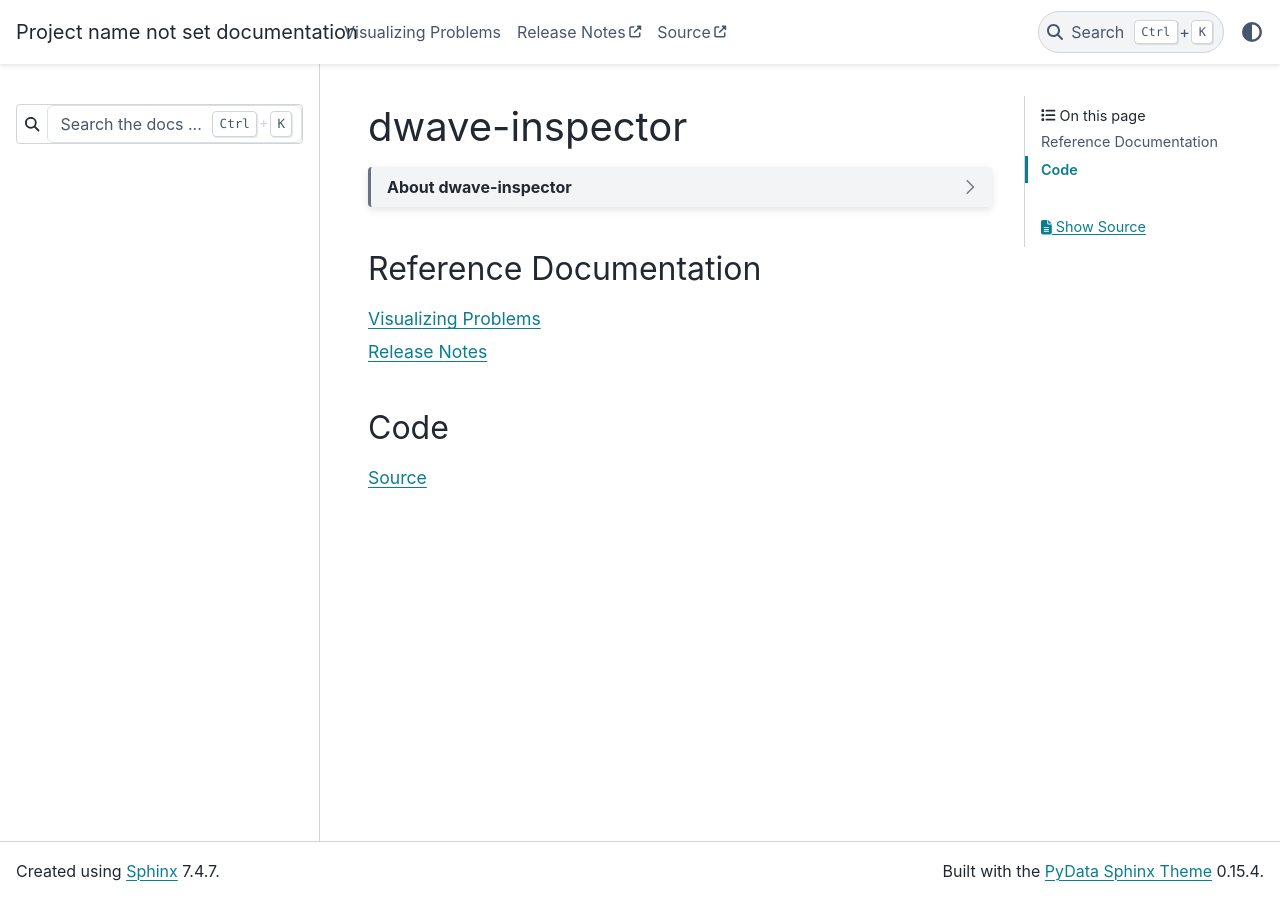
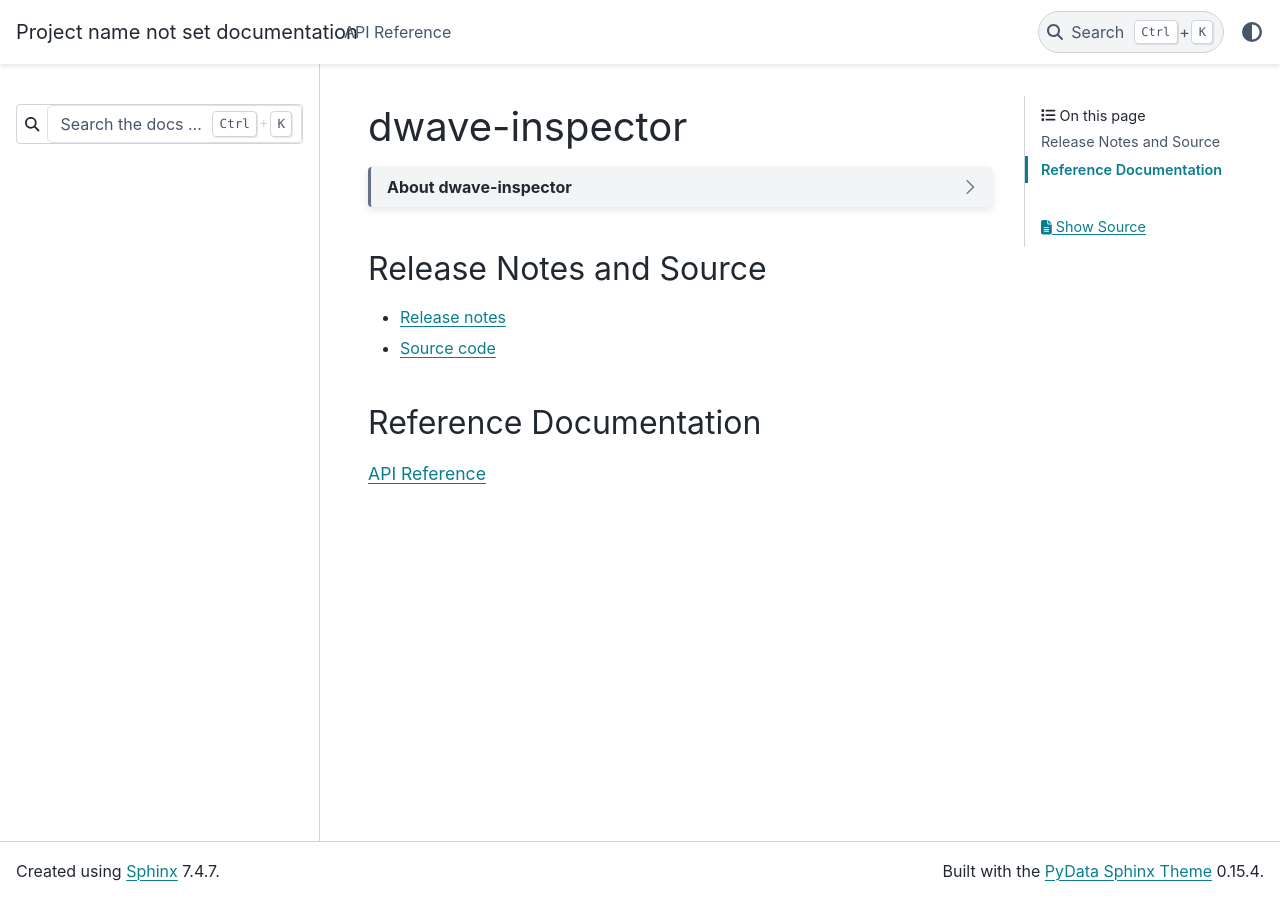
Before and after one commit to dwavesystems/dwave-inspector, a Sphinx documentation site: the page built from docs/index.rst, in a window 1280 px wide. Built offline with Sphinx 7.4.7 and the PyData theme 0.15.4, drawn with Linux system fonts in a browser that asks for light colours.

```diff
--- a/docs/show.rst
+++ b/docs/api_ref.rst
@@ -1,8 +1,8 @@
-.. _show_inspector:
+.. _inspector_api_ref:
 
-====================
-Visualizing Problems
-====================
+=============
+API Reference
+=============
 
 Typically you use the :func:`~dwave.inspector.show` function on a
 :class:`~dimod.SampleSet` returned from the quantum computer or on the SAPI
--- a/docs/index.rst
+++ b/docs/index.rst
@@ -14,19 +14,18 @@ dwave-inspector
         :start-after: start_inspector_example
         :end-before: end_inspector_example
 
+
+Release Notes and Source
+========================
+
+*   `Release notes <https://github.com/dwavesystems/dwave-inspector/releases>`_
+*   `Source code <https://github.com/dwavesystems/dwave-inspector>`_
+
+
 Reference Documentation
 =======================
 
 .. toctree::
     :maxdepth: 1
 
-    show
-    Release Notes <https://github.com/dwavesystems/dwave-inspector/releases>
-
-Code
-====
-
-.. toctree::
-    :maxdepth: 1
-
-    Source <https://github.com/dwavesystems/dwave-inspector>
+    api_ref
```
